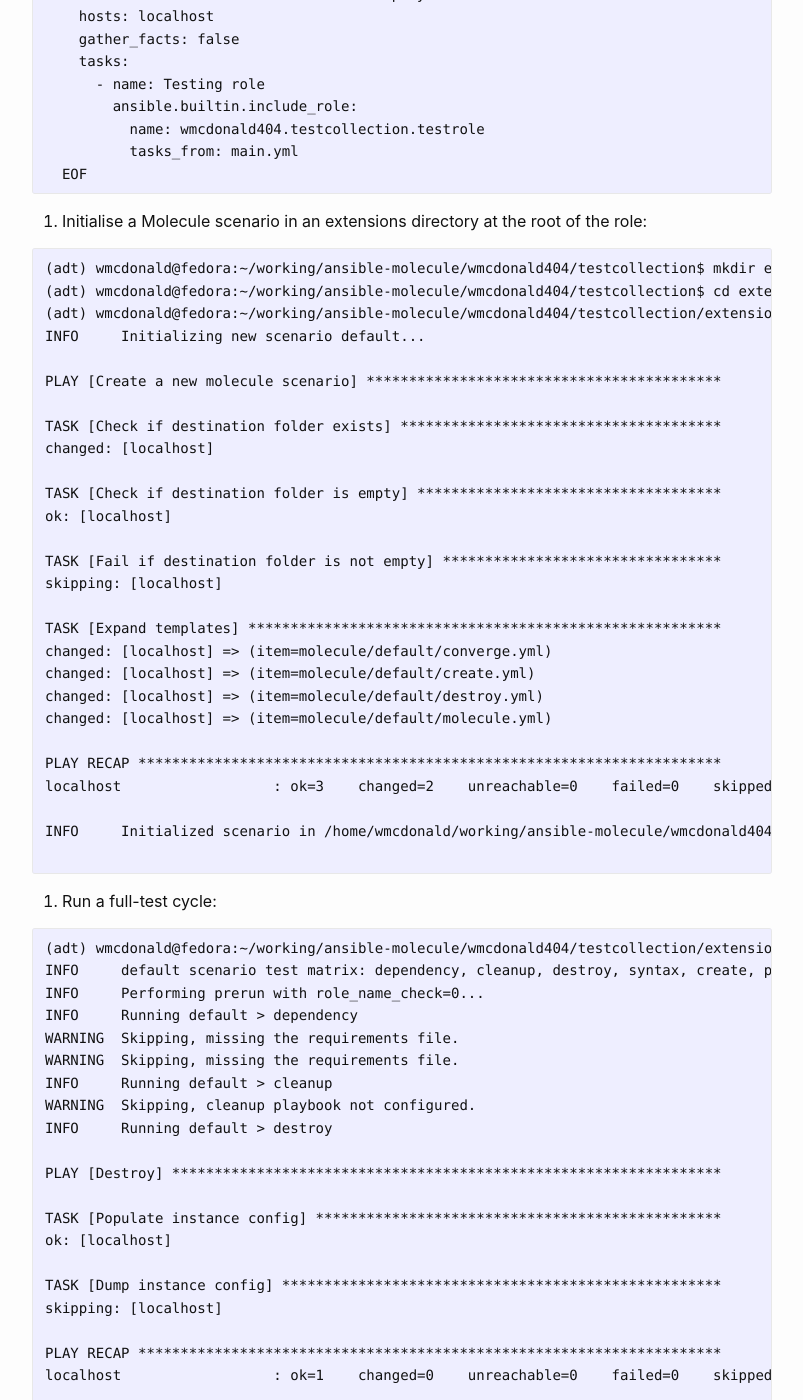
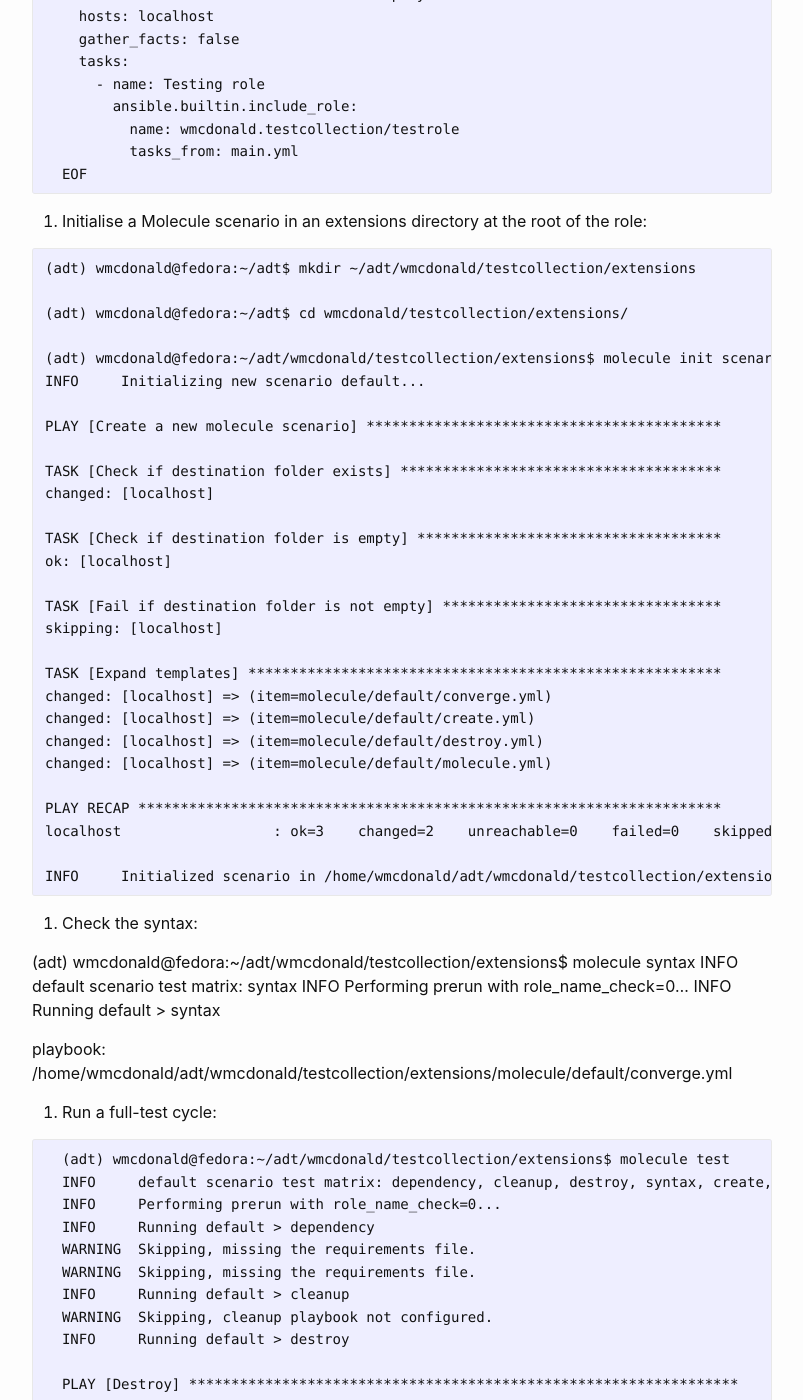
Before and after one commit to wmcdonald404/wmcdonald404.github.io, a Jekyll site: the page built from _posts/2024-07-08-14-25-00-ansible-molecule-testing-setup.md, in a window 1280 px wide and 1400 px high, scrolled down 3364 px. Shown: the whole window, without its empty margins (238-1041 px from the left). Built offline with Jekyll 4.4.1, drawn with Linux system fonts in a browser that asks for light colours; our own code applies the rules of GitHub Pages for plain Markdown files; some of the changed text lies outside the part shown.

Commit message:
Move to a simpler/shorter path. Indent code blocks to render Markdown numbered lists correctly.

````diff
--- a/_posts/2024-07-08-14-25-00-ansible-molecule-testing-setup.md
+++ b/_posts/2024-07-08-14-25-00-ansible-molecule-testing-setup.md
@@ -122,7 +122,7 @@ The documentation, [Getting Started With Molecule](https://ansible.readthedocs.i
   9 directories, 8 files
   ```
 
-3. Add a task to the role:
+3. Add a task to the role, so there's an action to test when running the role:
 
   ```
   (adt) wmcdonald@fedora:~/adt/wmcdonald/testcollection/roles$ cd ~/adt/
@@ -131,7 +131,7 @@ The documentation, [Getting Started With Molecule](https://ansible.readthedocs.i
   # tasks file for testrole
   - name: Debug placeholder task in testrole
     ansible.builtin.debug:
-      msg: "This is a task from wmcdonald404.testcollection/testrole."
+      msg: "This is a task from wmcdonald.testcollection/testrole."
   EOF
   ```
 
@@ -148,7 +148,7 @@ The documentation, [Getting Started With Molecule](https://ansible.readthedocs.i
     tasks:
       - name: Testing role
         ansible.builtin.include_role:
-          name: wmcdonald404.testcollection.testrole
+          name: wmcdonald.testcollection/testrole
           tasks_from: main.yml
   EOF
   ```
@@ -156,9 +156,11 @@ The documentation, [Getting Started With Molecule](https://ansible.readthedocs.i
 5. Initialise a Molecule scenario in an extensions directory at the root of the role:
 
 ```
-(adt) wmcdonald@fedora:~/working/ansible-molecule/wmcdonald404/testcollection$ mkdir extensions
-(adt) wmcdonald@fedora:~/working/ansible-molecule/wmcdonald404/testcollection$ cd extensions/
-(adt) wmcdonald@fedora:~/working/ansible-molecule/wmcdonald404/testcollection/extensions$ molecule init scenario
+(adt) wmcdonald@fedora:~/adt$ mkdir ~/adt/wmcdonald/testcollection/extensions
+
+(adt) wmcdonald@fedora:~/adt$ cd wmcdonald/testcollection/extensions/
+
+(adt) wmcdonald@fedora:~/adt/wmcdonald/testcollection/extensions$ molecule init scenario
 INFO     Initializing new scenario default...
 
 PLAY [Create a new molecule scenario] ******************************************
@@ -181,103 +183,112 @@ changed: [localhost] => (item=molecule/default/molecule.yml)
 PLAY RECAP *********************************************************************
 localhost                  : ok=3    changed=2    unreachable=0    failed=0    skipped=1    rescued=0    ignored=0
 
-INFO     Initialized scenario in /home/wmcdonald/working/ansible-molecule/wmcdonald404/testcollection/extensions/molecule/default successfully.
-
+INFO     Initialized scenario in /home/wmcdonald/adt/wmcdonald/testcollection/extensions/molecule/default successfully.
 ```
 
-6. Run a full-test cycle:
+6. Check the syntax:
 
-```
-(adt) wmcdonald@fedora:~/working/ansible-molecule/wmcdonald404/testcollection/extensions$ molecule test
-INFO     default scenario test matrix: dependency, cleanup, destroy, syntax, create, prepare, converge, idempotence, side_effect, verify, cleanup, destroy
+(adt) wmcdonald@fedora:~/adt/wmcdonald/testcollection/extensions$ molecule syntax
+INFO     default scenario test matrix: syntax
 INFO     Performing prerun with role_name_check=0...
-INFO     Running default > dependency
-WARNING  Skipping, missing the requirements file.
-WARNING  Skipping, missing the requirements file.
-INFO     Running default > cleanup
-WARNING  Skipping, cleanup playbook not configured.
-INFO     Running default > destroy
-
-PLAY [Destroy] *****************************************************************
-
-TASK [Populate instance config] ************************************************
-ok: [localhost]
-
-TASK [Dump instance config] ****************************************************
-skipping: [localhost]
-
-PLAY RECAP *********************************************************************
-localhost                  : ok=1    changed=0    unreachable=0    failed=0    skipped=1    rescued=0    ignored=0
-
 INFO     Running default > syntax
 
-playbook: /home/wmcdonald/working/ansible-molecule/wmcdonald404/testcollection/extensions/molecule/default/converge.yml
-INFO     Running default > create
+playbook: /home/wmcdonald/adt/wmcdonald/testcollection/extensions/molecule/default/converge.yml
 
-PLAY [Create] ******************************************************************
 
-TASK [Populate instance config dict] *******************************************
-skipping: [localhost]
+7. Run a full-test cycle:
 
-TASK [Convert instance config dict to a list] **********************************
-skipping: [localhost]
+  ```
+  (adt) wmcdonald@fedora:~/adt/wmcdonald/testcollection/extensions$ molecule test
+  INFO     default scenario test matrix: dependency, cleanup, destroy, syntax, create, prepare, converge, idempotence, side_effect, verify, cleanup, destroy
+  INFO     Performing prerun with role_name_check=0...
+  INFO     Running default > dependency
+  WARNING  Skipping, missing the requirements file.
+  WARNING  Skipping, missing the requirements file.
+  INFO     Running default > cleanup
+  WARNING  Skipping, cleanup playbook not configured.
+  INFO     Running default > destroy
 
-TASK [Dump instance config] ****************************************************
-skipping: [localhost]
+  PLAY [Destroy] *****************************************************************
 
-PLAY RECAP *********************************************************************
-localhost                  : ok=0    changed=0    unreachable=0    failed=0    skipped=3    rescued=0    ignored=0
+  TASK [Populate instance config] ************************************************
+  ok: [localhost]
 
-INFO     Running default > prepare
-WARNING  Skipping, prepare playbook not configured.
-INFO     Running default > converge
+  TASK [Dump instance config] ****************************************************
+  skipping: [localhost]
 
-PLAY [Converge] ****************************************************************
+  PLAY RECAP *********************************************************************
+  localhost                  : ok=1    changed=0    unreachable=0    failed=0    skipped=1    rescued=0    ignored=0
 
-TASK [Replace this task with one that validates your content] ******************
-ok: [instance] => {
-    "msg": "This is the effective test"
-}
+  INFO     Running default > syntax
 
-PLAY RECAP *********************************************************************
-instance                   : ok=1    changed=0    unreachable=0    failed=0    skipped=0    rescued=0    ignored=0
+  playbook: /home/wmcdonald/adt/wmcdonald/testcollection/extensions/molecule/default/converge.yml
+  INFO     Running default > create
 
-INFO     Running default > idempotence
+  PLAY [Create] ******************************************************************
 
-PLAY [Converge] ****************************************************************
+  TASK [Populate instance config dict] *******************************************
+  skipping: [localhost]
 
-TASK [Replace this task with one that validates your content] ******************
-ok: [instance] => {
-    "msg": "This is the effective test"
-}
+  TASK [Convert instance config dict to a list] **********************************
+  skipping: [localhost]
 
-PLAY RECAP *********************************************************************
-instance                   : ok=1    changed=0    unreachable=0    failed=0    skipped=0    rescued=0    ignored=0
+  TASK [Dump instance config] ****************************************************
+  skipping: [localhost]
 
-INFO     Idempotence completed successfully.
-INFO     Running default > side_effect
-WARNING  Skipping, side effect playbook not configured.
-INFO     Running default > verify
-INFO     Running Ansible Verifier
-WARNING  Skipping, verify action has no playbook.
-INFO     Verifier completed successfully.
-INFO     Running default > cleanup
-WARNING  Skipping, cleanup playbook not configured.
-INFO     Running default > destroy
+  PLAY RECAP *********************************************************************
+  localhost                  : ok=0    changed=0    unreachable=0    failed=0    skipped=3    rescued=0    ignored=0
 
-PLAY [Destroy] *****************************************************************
+  INFO     Running default > prepare
+  WARNING  Skipping, prepare playbook not configured.
+  INFO     Running default > converge
 
-TASK [Populate instance config] ************************************************
-ok: [localhost]
+  PLAY [Converge] ****************************************************************
 
-TASK [Dump instance config] ****************************************************
-skipping: [localhost]
+  TASK [Replace this task with one that validates your content] ******************
+  ok: [instance] => {
+      "msg": "This is the effective test"
+  }
 
-PLAY RECAP *********************************************************************
-localhost                  : ok=1    changed=0    unreachable=0    failed=0    skipped=1    rescued=0    ignored=0
+  PLAY RECAP *********************************************************************
+  instance                   : ok=1    changed=0    unreachable=0    failed=0    skipped=0    rescued=0    ignored=0
 
-INFO     Pruning extra files from scenario ephemeral directory
-```
+  INFO     Running default > idempotence
+
+  PLAY [Converge] ****************************************************************
+
+  TASK [Replace this task with one that validates your content] ******************
+  ok: [instance] => {
+      "msg": "This is the effective test"
+  }
+
+  PLAY RECAP *********************************************************************
+  instance                   : ok=1    changed=0    unreachable=0    failed=0    skipped=0    rescued=0    ignored=0
+
+  INFO     Idempotence completed successfully.
+  INFO     Running default > side_effect
+  WARNING  Skipping, side effect playbook not configured.
+  INFO     Running default > verify
+  INFO     Running Ansible Verifier
+  WARNING  Skipping, verify action has no playbook.
+  INFO     Verifier completed successfully.
+  INFO     Running default > cleanup
+  WARNING  Skipping, cleanup playbook not configured.
+  INFO     Running default > destroy
+
+  PLAY [Destroy] *****************************************************************
+
+  TASK [Populate instance config] ************************************************
+  ok: [localhost]
+
+  TASK [Dump instance config] ****************************************************
+  skipping: [localhost]
+
+  PLAY RECAP *********************************************************************
+  localhost                  : ok=1    changed=0    unreachable=0    failed=0    skipped=1    rescued=0    ignored=0
+
+  INFO     Pruning extra files from scenario ephemeral directory
+  ```
 
 ### For a single Role
 
````
